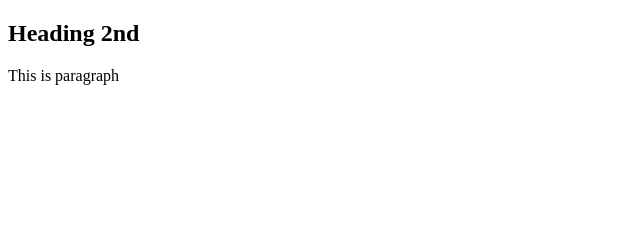
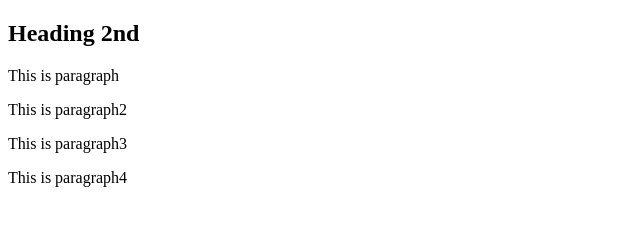
Before and after one commit to Aarman-hub/git-prac, a plain HTML site: page index.html in a window 1280 px wide. Shown: the whole page, without its empty margins (0-640 px from the left). Drawn offline with Linux system fonts and the light colour scheme.

Commit message:
Added a couple of paragraph

```diff
--- a/index.html
+++ b/index.html
@@ -11,5 +11,8 @@
 
 
     <p>This is paragraph</p>
+    <p>This is paragraph2</p>
+    <p>This is paragraph3</p>
+    <p>This is paragraph4</p>
 </body>
 </html>
```
